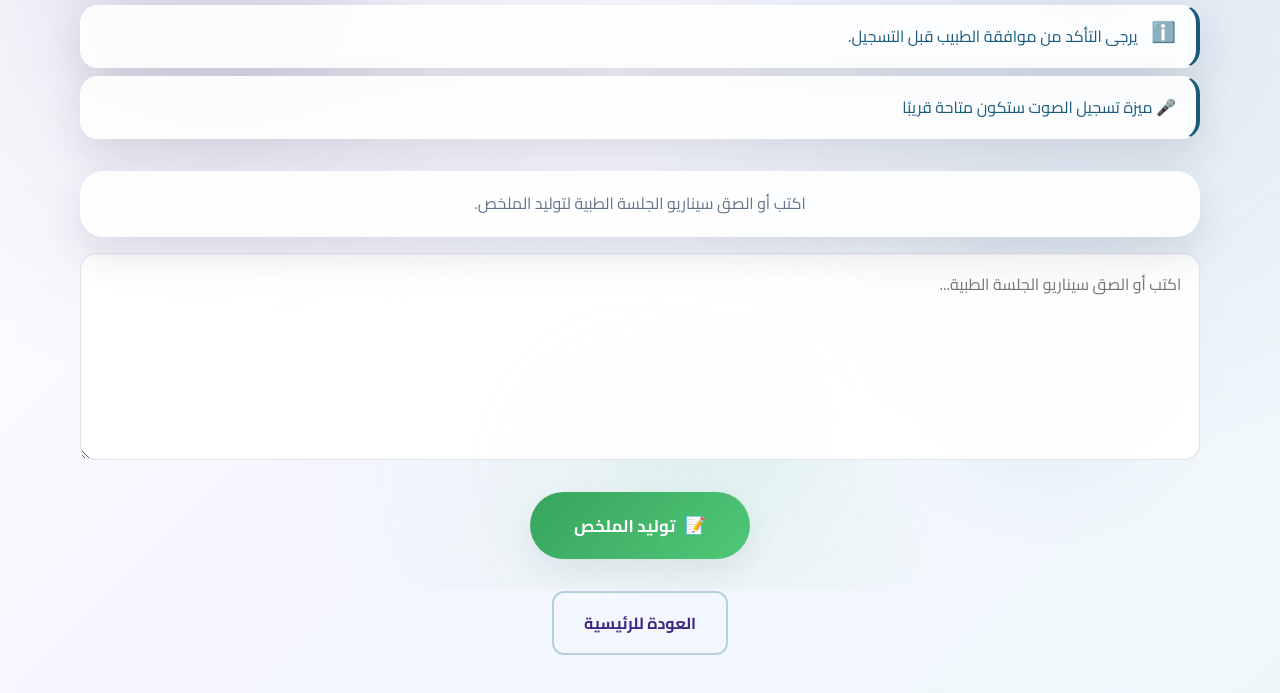
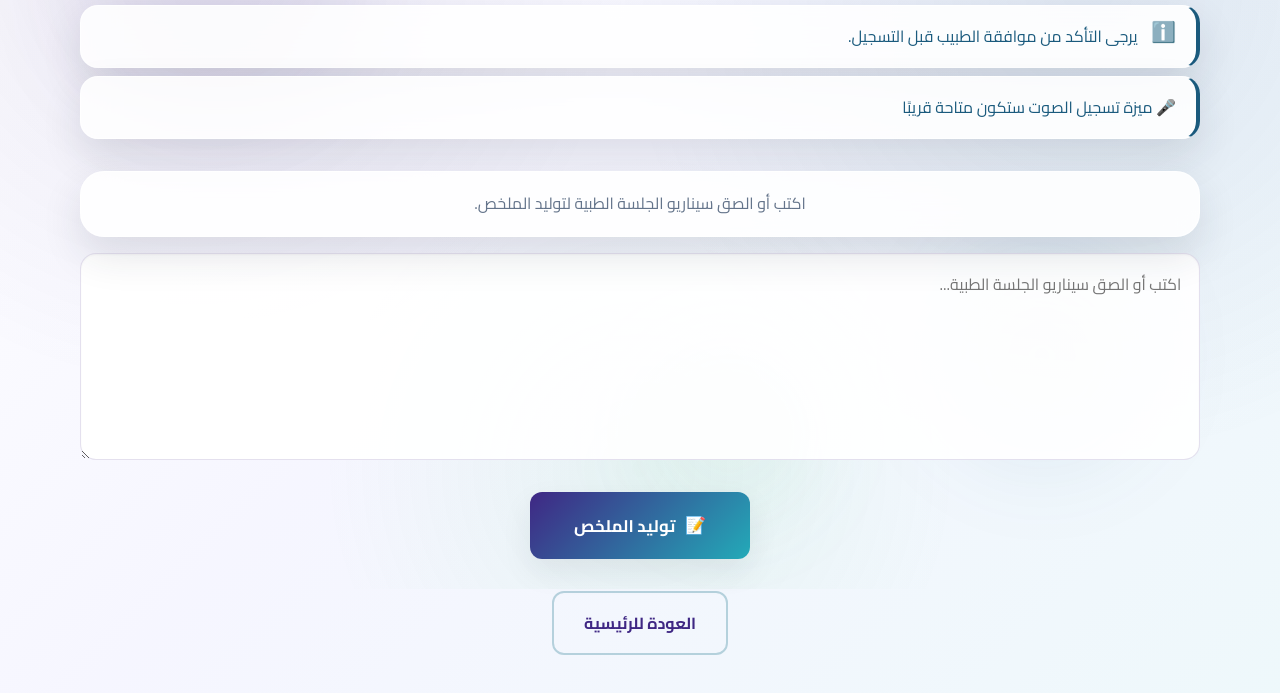
Before and after one commit to Shatha1Alharbi/Hawn-ThakaThon, a website: page index.html in a window 1280 px wide. Both pictures are taken after a click on the button "ابدأ الآن". Shown: the part 211-904 px from the top of the page. Drawn offline with Linux system fonts and the light colour scheme; a web font is replaced by a local one.

Commit message:
Update index.html

```diff
--- a/index.html
+++ b/index.html
@@ -74,7 +74,7 @@
             rows="6"
           ></textarea>
 
-          <button class="btn btn-record btn-large" id="generate-btn">
+          <button class="btn btn-primary btn-large" id="generate-btn">
             <span class="record-icon">📝</span>
             توليد الملخص
           </button>
```
